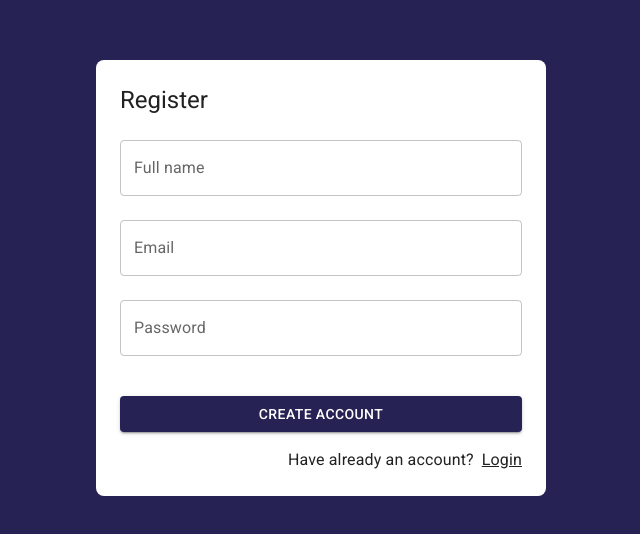
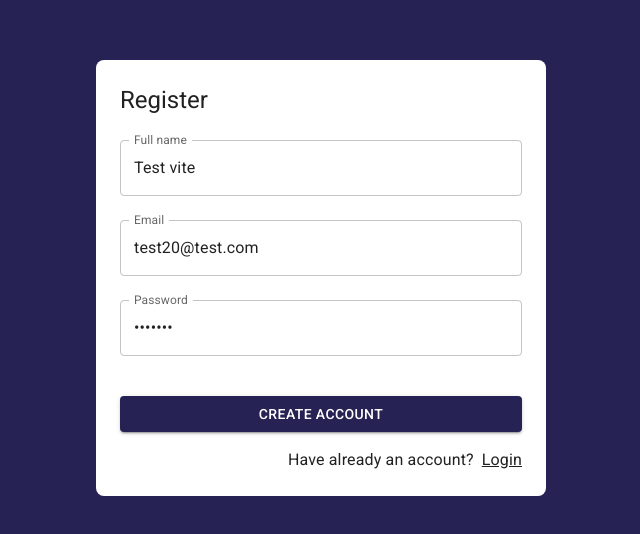
Before and after one commit to OzkrMonroy/react-with-firebasev9-and-vite, a React (Vite) app: page /auth/register in a window 1280 px wide. Shown: the part 122-656 px from the top of the page, without its empty margins (319-959 px from the left). Built offline with nearby package versions, Linux system fonts and the light colour scheme; no server answers.

Commit message:
Add validators to the useForm
Fields of Register page has been setup with our custom hook to handle forms

```diff
--- a/src/auth/pages/RegisterPage.jsx
+++ b/src/auth/pages/RegisterPage.jsx
@@ -1,34 +1,84 @@
 import { Link as RouterLink } from "react-router-dom";
 import { Button, Grid, Link, TextField, Typography } from "@mui/material";
-import { Google } from "@mui/icons-material";
 import { AuthLayout } from "../layout/AuthLayout";
+import { useForm } from "../../hooks";
+
+const formValidations = {
+  email: [(value) => value.includes("@"), "El email debe de contener una @"],
+  password: [
+    (value) => value.length >= 6,
+    "La contraseña debe de poseer más de 6 caracteres",
+  ],
+  name: [(value) => value.length > 1, "El nombre es obligatorio"],
+};
 
 export const RegisterPage = () => {
+  const {
+    name,
+    email,
+    password,
+    nameValid,
+    emailValid,
+    passwordValid,
+    formChanged,
+    onInputChange,
+  } = useForm(
+    {
+      name: "Test vite",
+      email: "test20@test.com",
+      password: "1234567",
+    },
+    formValidations
+  );
+
+  console.log({
+    nameValid,
+    emailValid,
+    passwordValid,
+  });
+
+  const onSubmit = (e) => {
+    e.preventDefault();
+    setformChanged(true);
+  };
+
   return (
     <AuthLayout title="Register">
-      <form>
+      <form onSubmit={onSubmit}>
         <Grid container sx={{ mb: 5 }}>
           <Grid item xs={12} sx={{ mb: 3 }}>
             <TextField
               label="Full name"
+              placeholder="Pedro Pastor"
               name="name"
-              placeholder="Pedro Pastor"
+              value={name}
+              onChange={onInputChange}
+              error={!!nameValid && formChanged}
+              helperText={nameValid}
               fullWidth
             />
           </Grid>
           <Grid item xs={12} sx={{ mb: 3 }}>
             <TextField
               label="Email"
+              placeholder="example@email.com"
               name="email"
-              placeholder="example@email.com"
+              value={email}
+              error={!!emailValid && formChanged}
+              helperText={emailValid}
+              onChange={onInputChange}
               fullWidth
             />
           </Grid>
           <Grid item xs={12}>
             <TextField
               label="Password"
+              type="password"
               name="password"
-              type="password"
+              value={password}
+              error={!!passwordValid && formChanged}
+              helperText={passwordValid}
+              onChange={onInputChange}
               fullWidth
             />
           </Grid>
@@ -36,7 +86,7 @@ export const RegisterPage = () => {
 
         <Grid container spacing={2} sx={{ mb: 2 }}>
           <Grid item xs={12}>
-            <Button variant="contained" fullWidth>
+            <Button type="submit" variant="contained" fullWidth>
               Create account
             </Button>
           </Grid>
--- a/src/hooks/useForm.js
+++ b/src/hooks/useForm.js
@@ -1,7 +1,13 @@
-import { useState } from "react";
+import { useEffect, useMemo, useState } from "react";
 
-export const useForm = (initialForm = {}) => {
+export const useForm = (initialForm = {}, formValidations = {}) => {
   const [formState, setFormState] = useState(initialForm);
+  const [formChanged, setFormChanged] = useState(false);
+  const [formValidation, setFormValidation] = useState({});
+
+  useEffect(() => {
+    createValidators();
+  }, [formState]);
 
   const onInputChange = ({ target }) => {
     const { name, value } = target;
@@ -11,13 +17,38 @@ export const useForm = (initialForm = {}) => {
     });
   };
 
+  const createValidators = () => {
+    const formCheckedValues = {};
+
+    for (const formField of Object.keys(formValidations)) {
+      const [fn, errorMessage = "Campo no válido"] = formValidations[formField];
+
+      console.log(formValidations[formField]);
+      formCheckedValues[`${formField}Valid`] = fn(formState[formField])
+        ? null
+        : errorMessage;
+    }
+    setFormValidation(formCheckedValues);
+    setFormChanged(true);
+  };
+
+  const isFormValid = useMemo(() => {
+    for (const formField of Object.keys(formValidation)) {
+      if (formValidation[formField] !== null) return false;
+    }
+    return true;
+  }, [formValidation]);
+
   const onResetForm = () => {
     setFormState(initialForm);
   };
 
   return {
     ...formState,
+    ...formValidation,
     formState,
+    isFormValid,
+    formChanged,
     onInputChange,
     onResetForm,
   };
```
